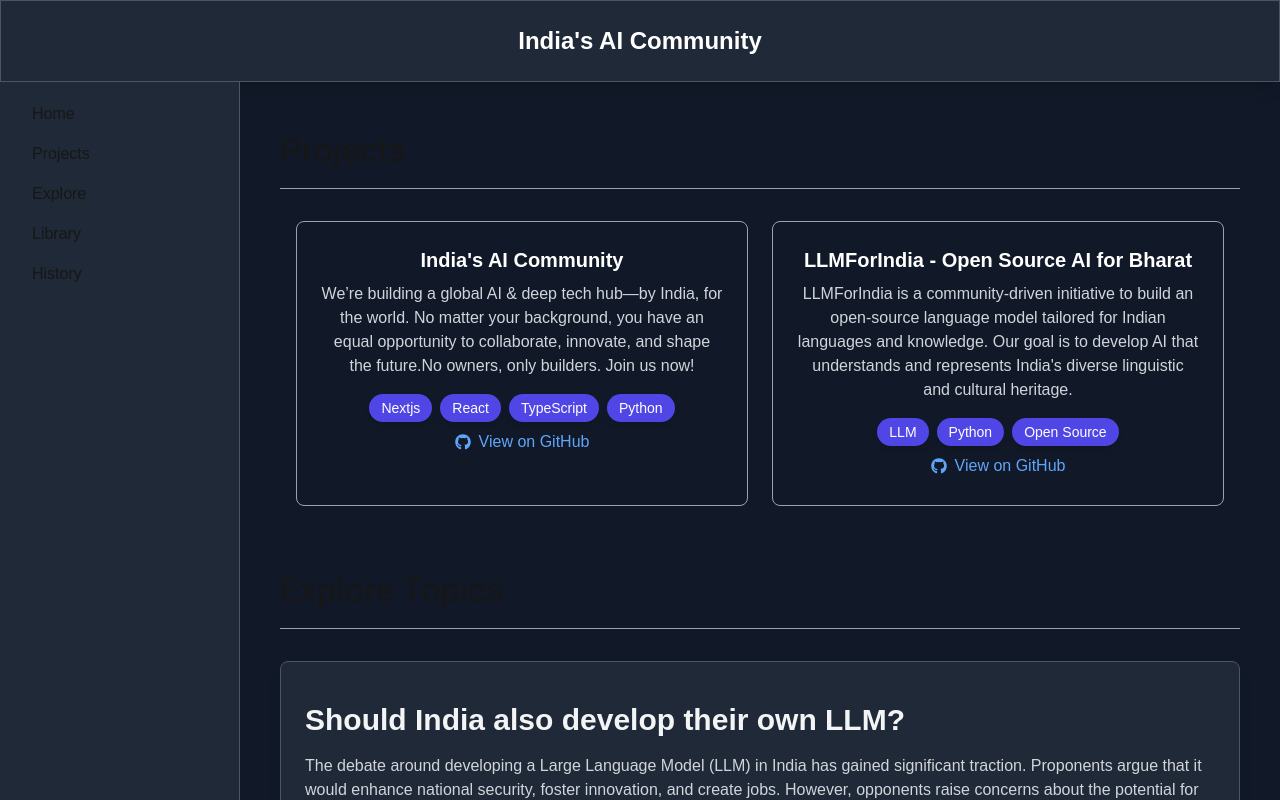
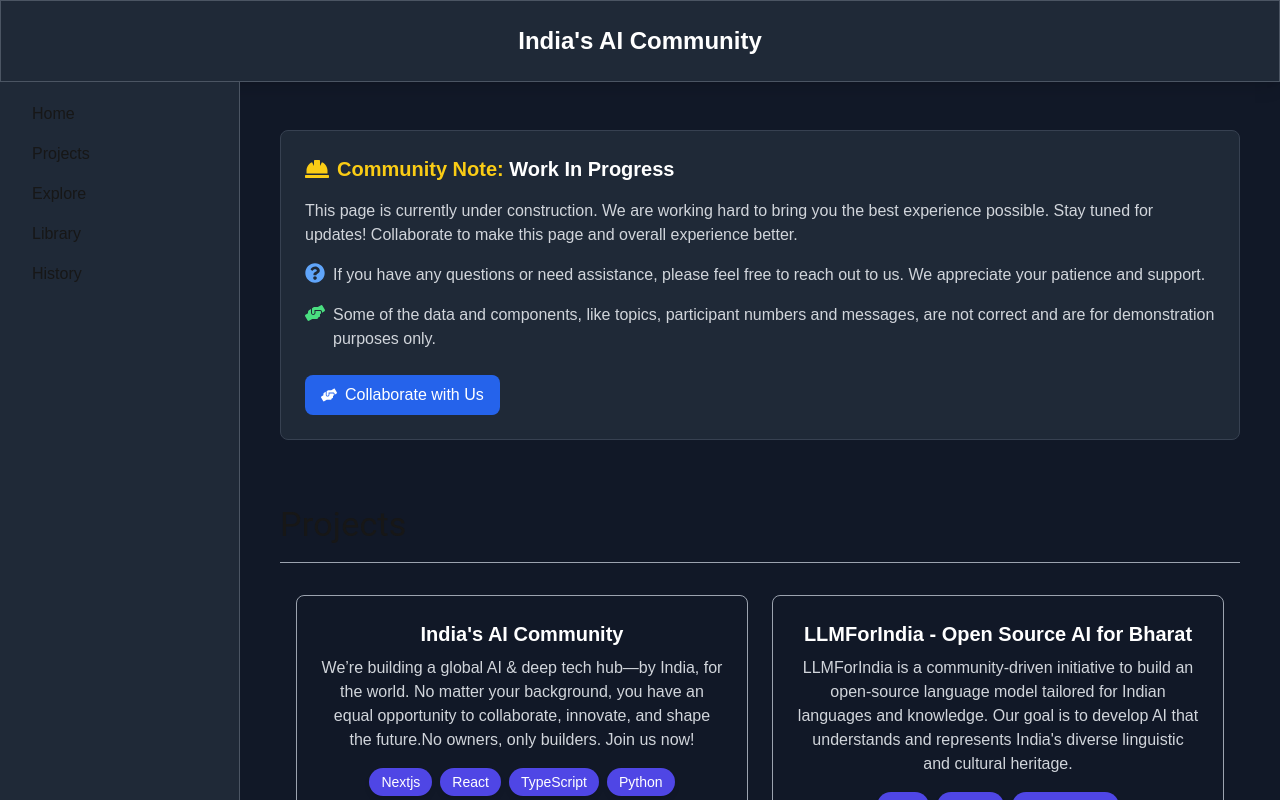
Before and after one commit to worldofaryavart/TheIndianASI, a Next.js app: page /dashboard in a window 1280 px wide. Built offline with nearby package versions, Linux system fonts and the light colour scheme; no server answers; sample sign-in values are in the browser's storage.

Commit message:
community changes

```diff
--- a/src/app/(protected)/dashboard/page.tsx
+++ b/src/app/(protected)/dashboard/page.tsx
@@ -1,9 +1,11 @@
+import CommunityNote from "@/components/CommunityNote";
 import TopicList from "@/components/Discussion/TopicList";
 import ProjectSection from "@/components/Projects/ProjectSection";
 
 export default function DashboardPage() {
     return (
       <div>
+        <CommunityNote />
         <ProjectSection />
         <TopicList />
       </div>
--- /dev/null
+++ b/src/components/CommunityNote.tsx
@@ -0,0 +1,57 @@
+import { Container } from "@mui/material";
+import { FaHardHat, FaQuestionCircle, FaHandsHelping } from "react-icons/fa";
+
+const CommunityNote = () => {
+  return (
+    <Container maxWidth="lg" sx={{ py: 4 }}>
+      <div className="community-note bg-gray-800 border border-gray-700 rounded-lg p-6 mx-auto">
+        {/* Header with Icon */}
+        <div className="flex items-center mb-4">
+          <FaHardHat className="text-yellow-400 text-2xl mr-2" />
+          <h1 className="text-xl font-semibold text-white">
+            <span className="text-yellow-400">Community Note:</span> Work In
+            Progress
+          </h1>
+        </div>
+
+        {/* Main Content */}
+        <p className="text-gray-300 mb-4">
+          This page is currently under construction. We are working hard to
+          bring you the best experience possible. Stay tuned for updates!
+          Collaborate to make this page and overall experience better.
+        </p>
+
+        {/* Additional Information */}
+        <div className="flex items-start mb-4">
+          <FaQuestionCircle className="text-blue-400 text-xl mr-2 flex-shrink-0" />
+          <p className="text-gray-300">
+            If you have any questions or need assistance, please feel free to
+            reach out to us. We appreciate your patience and support.
+          </p>
+        </div>
+
+        {/* Disclaimer */}
+        <div className="flex items-start">
+          <FaHandsHelping className="text-green-400 text-xl mr-2 flex-shrink-0" />
+          <p className="text-gray-300">
+            Some of the data and components, like topics, participant numbers and messages, are not
+            correct and are for demonstration purposes only.
+          </p>
+        </div>
+
+        {/* Call-to-Action Button */}
+        <div className="mt-6">
+          <a
+            href="https://github.com/worldofaryavart/IndiaAI" // Replace with the actual link or action
+            className="inline-flex items-center px-4 py-2 bg-blue-600 text-white rounded-lg hover:bg-blue-700 transition-colors duration-200"
+          >
+            <FaHandsHelping className="mr-2" />
+            <span>Collaborate with Us</span>
+          </a>
+        </div>
+      </div>
+    </Container>
+  );
+};
+
+export default CommunityNote;
--- a/src/components/Discussion/TopicList.tsx
+++ b/src/components/Discussion/TopicList.tsx
@@ -20,9 +20,9 @@
     title: "Should India also develop their own LLM?",
     description:
       "The debate around developing a Large Language Model (LLM) in India has gained significant traction. Proponents argue that it would enhance national security, foster innovation, and create jobs. However, opponents raise concerns about the potential for misuse and the need for international collaboration. This topic explores the pros and cons of India developing its own LLM.",
-    date: "2024-07-15",
+    date: "2025-01-28",
     user_image: "/images/user.png",
-    user_name: "John Doe",
+    user_name: "Mr India",
     participants: 100,
     likes: 50,
     messages: 300,
```
